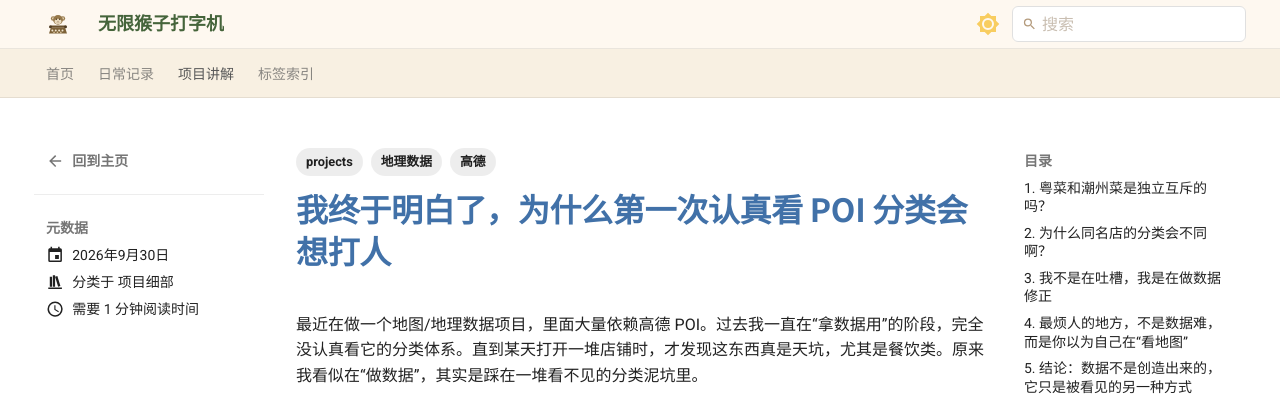
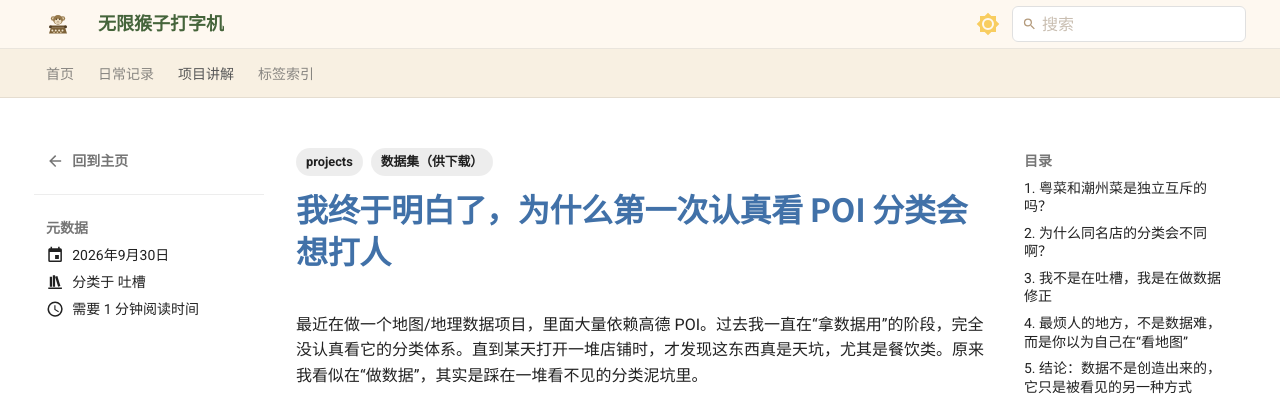
Before and after one commit to Page67/fakespeare, an MkDocs documentation site: the page built from docs/projects/posts/2026-09-30-amappoi.md, in a window 1280 px wide and 900 px high. Shown: the top 396 px of the window. Built offline with MkDocs 1.6.1 and Material for MkDocs 9.7.7, drawn with Linux system fonts in a browser that asks for light colours.

Commit message:
修正高德POI文章内容

```diff
--- a/docs/projects/posts/2026-09-30-amappoi.md
+++ b/docs/projects/posts/2026-09-30-amappoi.md
@@ -1,12 +1,12 @@
 ---
-title: 高德POI打标我真是心里一万头草泥马！（震惊！我只准备占位结果AI帮我写完了。但是写的不行。holy shit!）
+title: 高德POI打标我真是心里一万头草泥马！（震惊！我只准备占位结果发布的时候AI主动帮我写完了。但是写的不行我之后还得改。holy shit!）
 date: 2026-09-30
 categories:
-  - 项目细部
+  - 吐槽
 tags:
   - projects
-  - 高德
-  - 地理数据
+  - 数据集（供下载）
+
 ---
 
 # 我终于明白了，为什么第一次认真看 POI 分类会想打人
```
